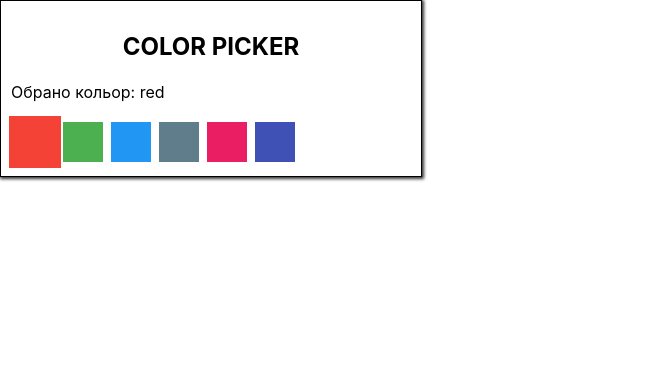
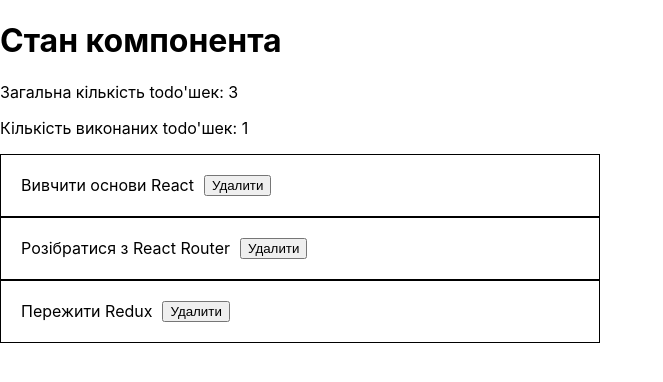
Before and after one commit to Allovallo/react-pract-04, a React (Create React App) app: page / in a window 1280 px wide. Shown: the top 382 px of the page, without its empty margins (0-663 px from the left). Built offline with nearby package versions, Linux system fonts and the light colour scheme.

Commit message:
files updated

```diff
--- a/src/App.js
+++ b/src/App.js
@@ -1,7 +1,11 @@
-import Dropdown from 'components/Dropdown/Dropdown';
+import React, { Component } from 'react';
+
+import Dropdown from 'components/Dropdown';
 import './App.css';
-import Counter from 'components/Counter/Counter';
-import ColorPicker from 'components/ColorPicker/ColorPicker';
+import Counter from 'components/Counter';
+import ColorPicker from 'components/ColorPicker';
+import TodoList from 'components/TodoList';
+import initialTodos from './todos.json';
 
 const colorPickerOptions = [
   { label: 'red', color: '#F44336' },
@@ -12,14 +16,39 @@
   { label: 'indigo', color: '#3F51B5' },
 ];
 
-function App() {
-  return (
-    <div>
-      {/* <Counter initialValue={10}></Counter> */}
-      {/* <Dropdown /> */}
-      <ColorPicker options={colorPickerOptions} />
-    </div>
-  );
+class App extends Component {
+  state = {
+    todos: initialTodos,
+  };
+
+  deleteTodo = todoId => {
+    this.setState(prevState => ({ todos: prevState.todos.filter(todo => todo.id !== todoId) }));
+  };
+
+  render() {
+    const { todos } = this.state;
+
+    const totalTodoCount = todos.length;
+    const completedTodosCount = todos.reduce(
+      (total, todo) => (todo.completed ? total + 1 : total),
+      0
+    );
+
+    return (
+      <>
+        <h1>Стан компонента</h1>
+        {/* <Counter initialValue={10}></Counter>
+        <Dropdown />
+        <ColorPicker options={colorPickerOptions} /> */}
+        <div>
+          <p>Загальна кількість todo'шек: {totalTodoCount}</p>
+          <p>Кількість виконаних todo'шек: {completedTodosCount}</p>
+        </div>
+
+        <TodoList todos={todos} onDeleteTodo={this.deleteTodo} />
+      </>
+    );
+  }
 }
 
 export default App;
--- /dev/null
+++ b/src/components/ColorPicker/index.js
@@ -0,0 +1 @@
+export { default } from './ColorPicker';
--- /dev/null
+++ b/src/components/Counter/index.js
@@ -0,0 +1 @@
+export { default } from './Counter';
--- /dev/null
+++ b/src/components/Dropdown/index.js
@@ -0,0 +1 @@
+export { default } from './Dropdown';
--- /dev/null
+++ b/src/components/TodoList/TodoList.css
@@ -0,0 +1,27 @@
+.TodoList {
+    width: 600px;
+    padding: 0px;
+}
+
+.TodoList__item {
+    display: flex;
+    align-items: center;
+    padding: 20px;
+    border: 1px solid black;
+}
+
+.TodoList__text {
+    margin-top: 0;
+    margin-bottom: 0;
+    margin-right: 10px;
+}
+
+.TodoList__item--completed {
+
+}
+
+.TodoList__button {
+
+}
+
+.TodoList__checkbox {}
--- /dev/null
+++ b/src/components/TodoList/TodoList.js
@@ -0,0 +1,15 @@
+import React from 'react';
+import './TodoList.css';
+
+const TodoList = ({ todos, onDeleteTodo }) => (
+  <ul className="TodoList">
+    {todos.map(({ id, text }) => (
+      <li key={id} className="TodoList__item">
+        <p className="TodoList__text">{text}</p>
+        <button onClick={() => onDeleteTodo(id)}>Удалити</button>
+      </li>
+    ))}
+  </ul>
+);
+
+export default TodoList;
--- /dev/null
+++ b/src/components/TodoList/index.js
@@ -0,0 +1 @@
+export { default } from './TodoList';
--- /dev/null
+++ b/src/todos.json
@@ -0,0 +1,5 @@
+[
+    { "id": "id-1", "text": "Вивчити основи React", "completed": true },
+    { "id": "id-2", "text": "Розібратися з React Router", "completed": false },
+    { "id": "id-3", "text": "Пережити Redux", "completed": false }
+]
```
